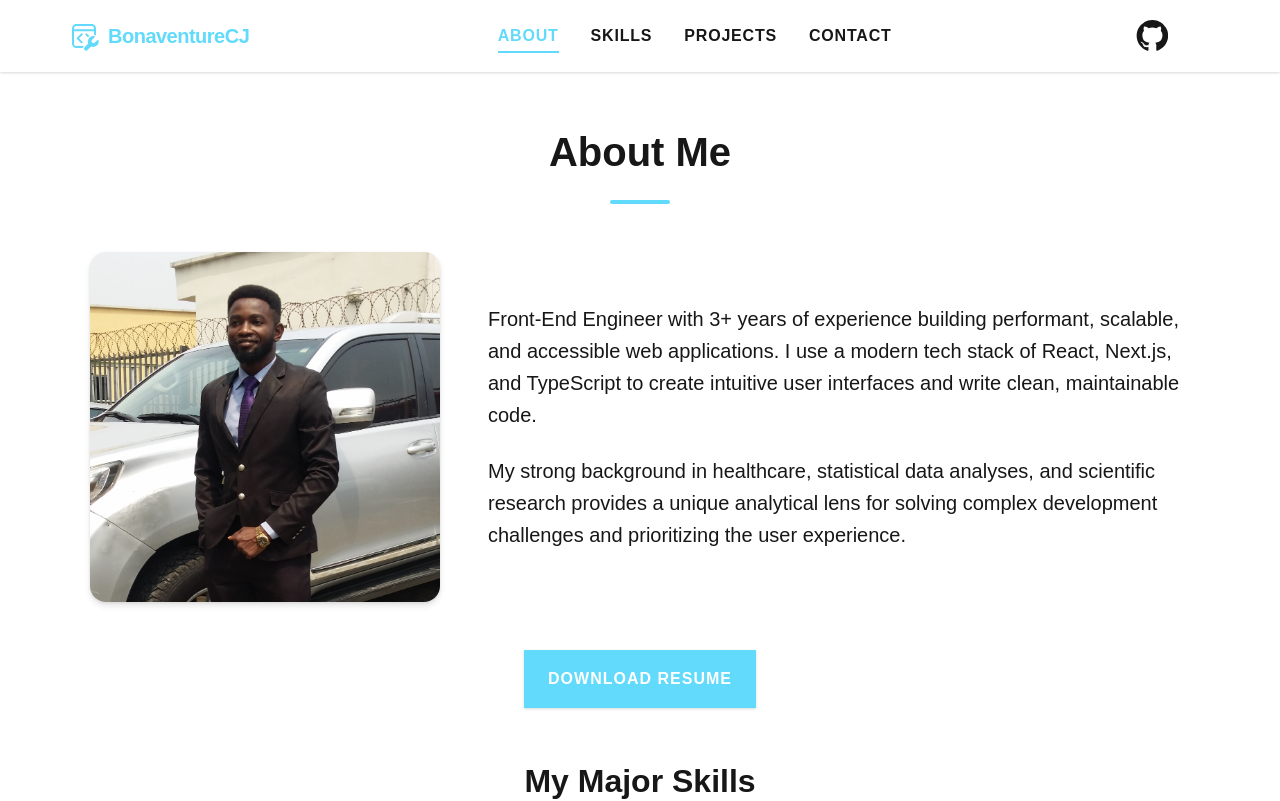
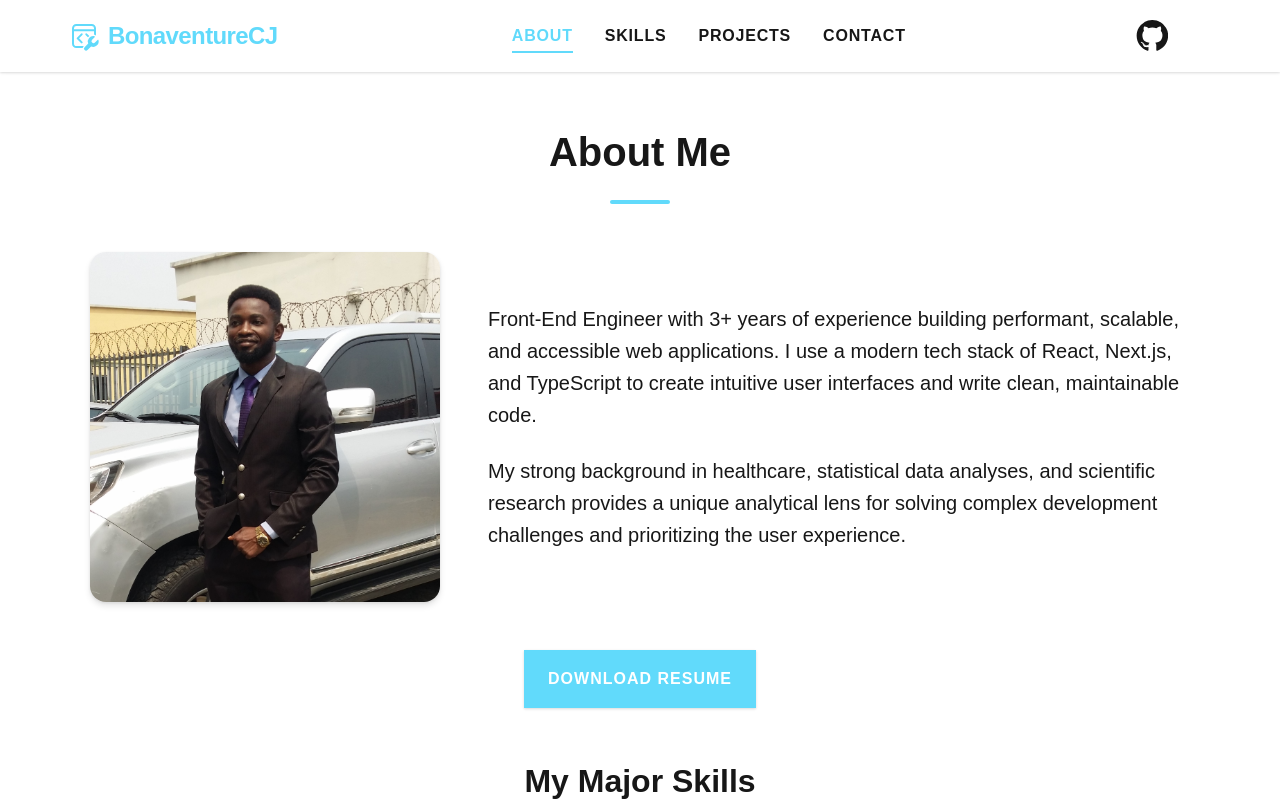
Before and after one commit to BonaventureCJ/portfolio, a React (Create React App) app: page /portfolio/about in a window 1280 px wide. Shown: the top 801 px of the page. Built offline with nearby package versions, Linux system fonts and the light colour scheme.

Commit message:
styles: adjust brand size

```diff
--- a/src/components/Brand/Brand.module.scss
+++ b/src/components/Brand/Brand.module.scss
@@ -26,7 +26,7 @@
 
 .brandName {
   font-family: var(--font-family-headings);
-  font-size: var(--font-size-lg);
+  font-size: var(--font-size-xl);
   font-weight: var(--font-weight-bold);
   line-height: 1; // Ensure vertical alignment with the icon.
   letter-spacing: -0.025em; // A tighter letter-spacing can improve readability for brand names.
```
